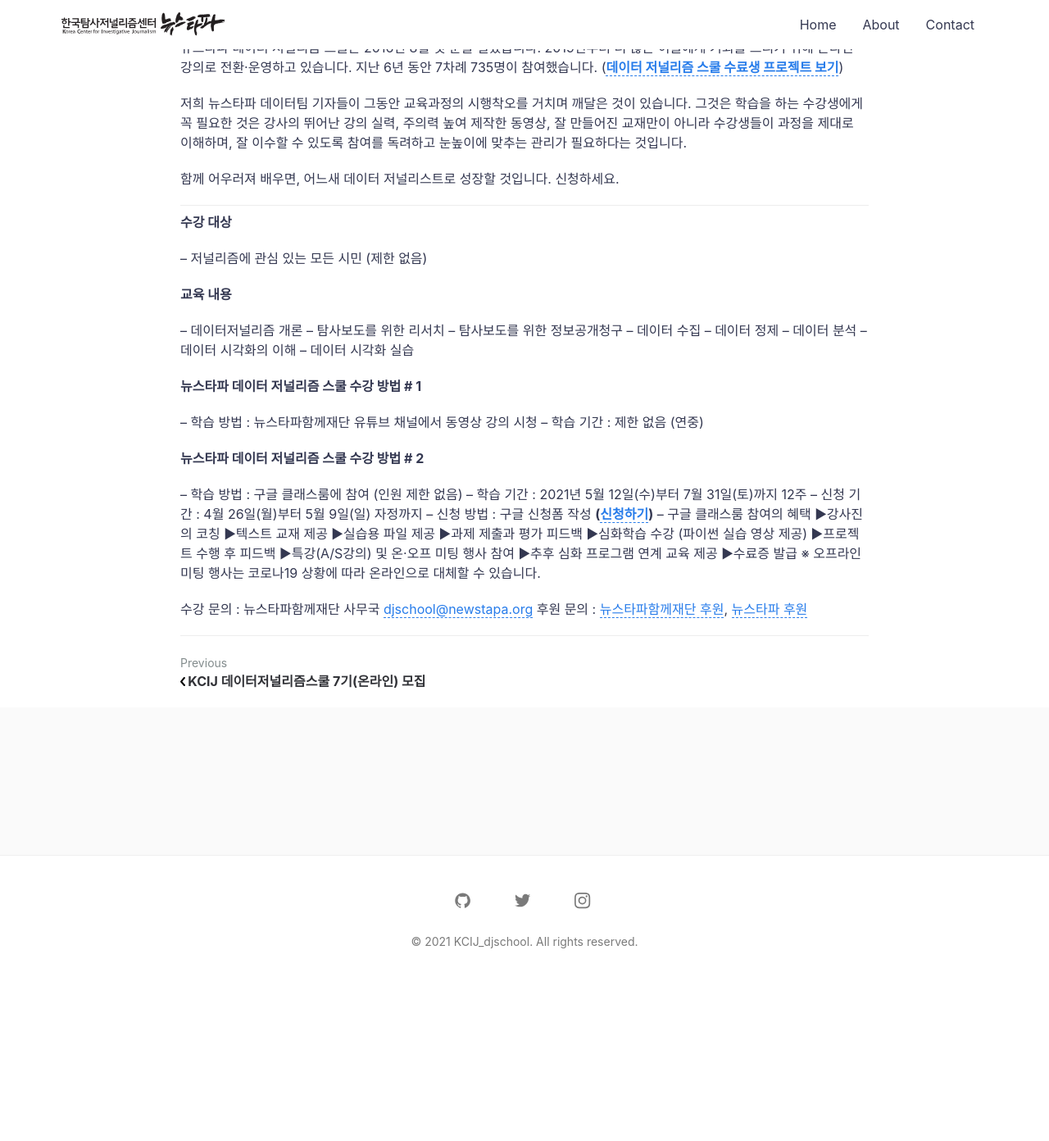
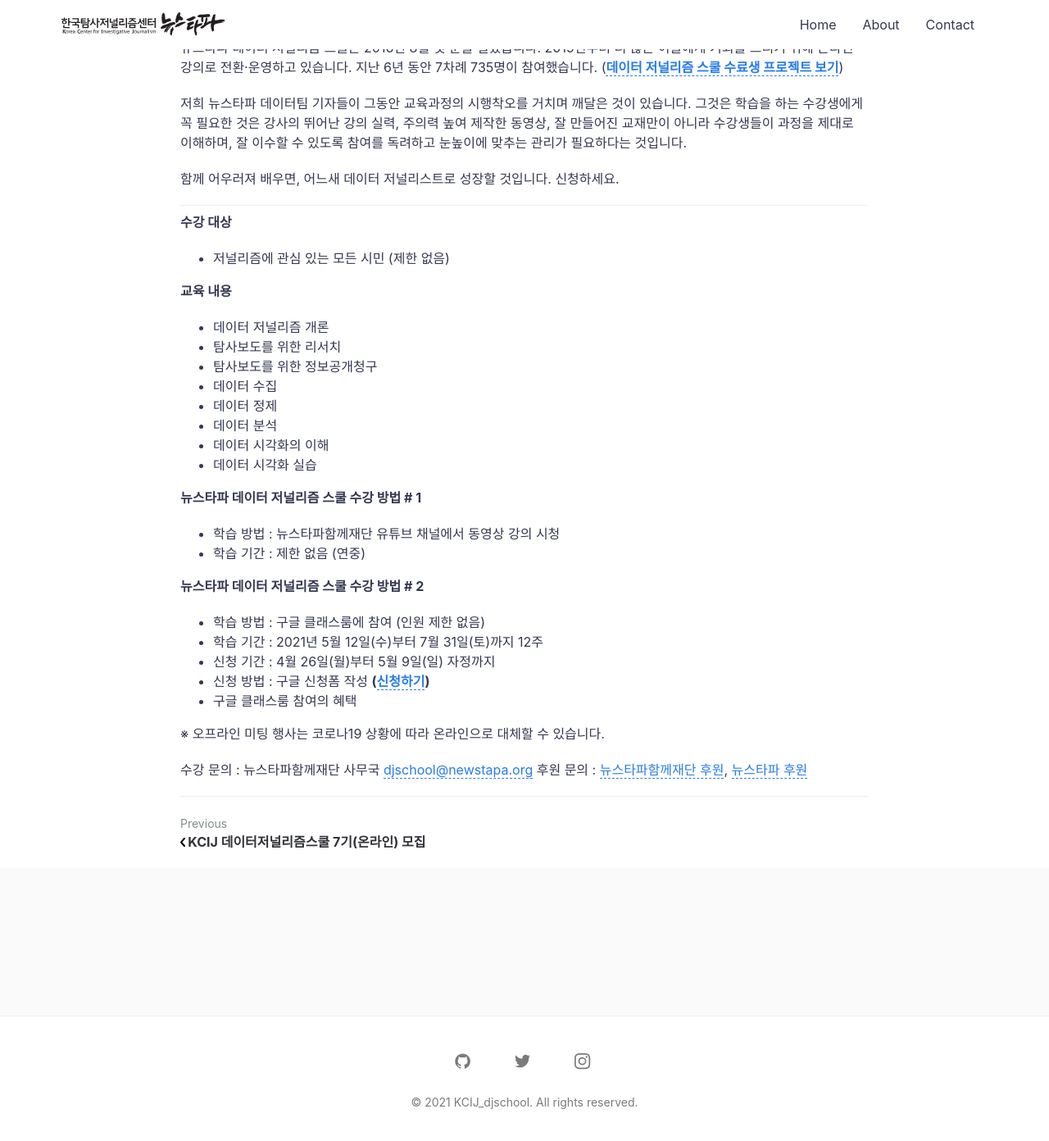
Before and after one commit to djschool/djschool.github.io, a Jekyll site: the page built from _posts/2021-04-26-KCIJ8.md, in a window 1280 px wide and 1400 px high, scrolled down 1178 px. Shown: the top 1392 px of the window at 82% size. Built offline with Jekyll 4.4.1, drawn with Linux system fonts in a browser that asks for light colours; comment, search, counter and statistics services are not loaded; before the commit the page ends 2382 px from its top, so only the background shows below that.

Commit message:
2021공지 탭 수정

```diff
--- a/_posts/2021-04-26-KCIJ8.md
+++ b/_posts/2021-04-26-KCIJ8.md
@@ -36,41 +36,33 @@ featured-img: dj2018
 
 **수강 대상**
 
-– 저널리즘에 관심 있는 모든 시민 (제한 없음)
+- 저널리즘에 관심 있는 모든 시민 (제한 없음)
 
 **교육 내용**
 
-– 데이터저널리즘 개론
-– 탐사보도를 위한 리서치
-– 탐사보도를 위한 정보공개청구
-– 데이터 수집
-– 데이터 정제
-– 데이터 분석
-– 데이터 시각화의 이해
-– 데이터 시각화 실습
+- 데이터 저널리즘 개론
+- 탐사보도를 위한 리서치
+- 탐사보도를 위한 정보공개청구
+- 데이터 수집
+- 데이터 정제
+- 데이터 분석
+- 데이터 시각화의 이해
+- 데이터 시각화 실습
 
 **뉴스타파 데이터 저널리즘 스쿨 수강 방법 # 1**
 
-– 학습 방법 : 뉴스타파함께재단 유튜브 채널에서 동영상 강의 시청
-– 학습 기간 : 제한 없음 (연중)
+- 학습 방법 : 뉴스타파함께재단 유튜브 채널에서 동영상 강의 시청
+- 학습 기간 : 제한 없음 (연중)
 
 **뉴스타파 데이터 저널리즘 스쿨 수강 방법 # 2**
 
-– 학습 방법 : 구글 클래스룸에 참여 (인원 제한 없음)
-– 학습 기간 : 2021년 5월 12일(수)부터 7월 31일(토)까지 12주
-– 신청 기간 : 4월 26일(월)부터 5월 9일(일) 자정까지
-– 신청 방법 : 구글 신청폼 작성 **(**[**신청하기**](https://forms.gle/pZYBv5GoNQDDDAZ5A)**)**
-– 구글 클래스룸 참여의 혜택
-	▶강사진의 코칭
-	▶텍스트 교재 제공
-	▶실습용 파일 제공
-	▶과제 제출과 평가 피드백
-	▶심화학습 수강 (파이썬 실습 영상 제공)
-	▶프로젝트 수행 후 피드백
-	▶특강(A/S강의) 및 온·오프 미팅 행사 참여
-	▶추후 심화 프로그램 연계 교육 제공
-	▶수료증 발급
-	※ 오프라인 미팅 행사는 코로나19 상황에 따라 온라인으로 대체할 수 있습니다.
+- 학습 방법 : 구글 클래스룸에 참여 (인원 제한 없음)
+- 학습 기간 : 2021년 5월 12일(수)부터 7월 31일(토)까지 12주
+- 신청 기간 : 4월 26일(월)부터 5월 9일(일) 자정까지
+- 신청 방법 : 구글 신청폼 작성 **(**[**신청하기**](https://forms.gle/pZYBv5GoNQDDDAZ5A)**)**
+- 구글 클래스룸 참여의 혜택
+
+※ 오프라인 미팅 행사는 코로나19 상황에 따라 온라인으로 대체할 수 있습니다.
 
 수강 문의 : 뉴스타파함께재단 사무국 [djschool@newstapa.org](mailto:djschool@newstapa.org)
 후원 문의 : [뉴스타파함께재단 후원](https://withnewstapa.org/donation/), [뉴스타파 후원](https://newstapa.org/donate_info)
```
